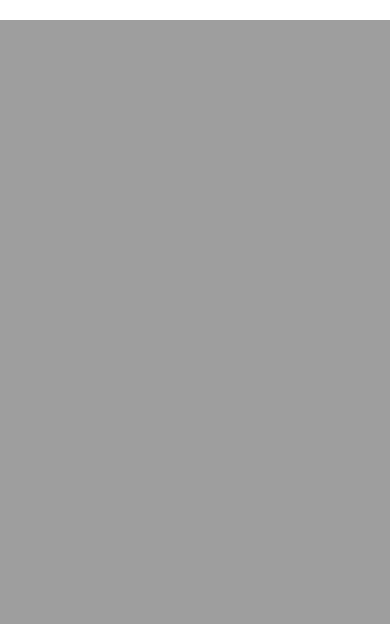
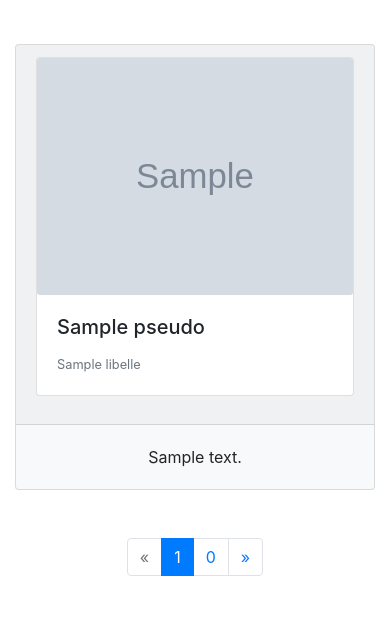
Before and after one commit to TomRobette/SICARIAT, a PHP site: template src/vue/article.html.twig in a window 390 px wide. Shown: the part 952-1576 px from the top of the page. Before the commit the page ends 972 px from the top, so only its background shows below. Run offline with PHP 8.4, Linux system fonts and the light colour scheme; the template is opened without the code that fills it: most values are stand-ins (such as "Sample title", 1, 10 or a date in 2020); grey boxes marked "Sample" are stand-in pictures; some libraries are stand-ins or nearby versions.

Commit message:
SICARIAT-0.1.8

```diff
--- a/src/vue/article.html.twig
+++ b/src/vue/article.html.twig
@@ -5,7 +5,7 @@
 {% block contenu %}
 
 <br>
-<div class="card bg-light mb-3" style="max-width: 600px;">
+<div class="card bg-light mb-3" style="max-width: 1200px;">
     <div class="card-header">
         <div class="card mb-3" style="max-width: 540px;">
         <div class="row no-gutters">
@@ -30,6 +30,66 @@
 </div>
 
     <br>
+    {% if session.login is defined%}
+    <div class="card bg-light mb-3" style="max-width: 1200px;">
+        <div class="row justify-content-center">
+            <form method="POST" action="index.php?page=article&id={{form['article'].idArticle}}&nopage=0" class="col-xl-4 col-sm-8" enctype="multipart/form-data">
 
+                <div class="form-group">
+                    <label for="inputContenu">Votre réponse :</label>
+                    <input type="text" name="inputContenu" class="form-control" id="inputContenu" placeholder="">
+                </div>
 
+                <button type="submit" name="btPoster" id="btPoster" class="btn btn-primary">Poster</button>
+            </form>
+        </div>
+    </div>
+
+    {% endif %}
+
+    <br>
+
+    {% for reply in liste %}
+<div class="card bg-light mb-3" style="max-width: 1200px;">
+    <div class="card-header">
+        <div class="card mb-3" style="max-width: 540px;">
+        <div class="row no-gutters">
+            <div class="col-md-4">
+                <img src="images/{{reply.photo}}" class="card-img" alt="...">
+            </div>
+            <div class="col-md-8">
+                <div class="card-body">
+                    <h5 class="card-title">{{reply.pseudo}}</h5>
+                        <p class="card-text"><small class="text-muted">{{reply.libelle}}</small></p>
+                </div>
+            </div>
+        </div>
+    </div>
+    </div>
+    <div class="card-body">
+        <div class="row justify-content-center">
+            {{reply.contenu}}
+        </div>
+    </div>
+</div>
+    {% endfor %}
+
+{% set nb = form.nbpages %}
+    <nav aria-label="Page navigation">
+        <ul class="pagination justify-content-center m-4 p-4">
+            <li class="page-item {% if form.nopage == 0 %}disabled{% endif %}">
+                <a class="page-link" href="index.php?page=article&id={{form['article'].idArticle}}&nopage={{ 0 }}" aria-label="Previous">
+                    <span aria-hidden="true">&laquo;</span>
+                </a>
+            </li>
+            {% for i in 1..nb %}
+                <li class="page-item {% if i ==form.nopage +1 %} active{% endif %}"><a class="page-link" href="index.php?page=article&id={{form['article'].idArticle}}&nopage={{ i-1 }}">{{ i }}<span class="sronly"></span></a></li>
+            {% endfor %}
+            <li class="page-item {% if form.nopage == form.nbpages-1 %}disabled{% endif %}">
+                <a class="page-link" href="index.php?page=article&id={{form['article'].idArticle}}&nopage={{ nb-1 }}" aria-label="Next" >
+                    <span aria-hidden="true">&raquo;</span>
+                </a>
+            </li>
+        </ul>
+    </nav>
 {% endblock %}
```
Also changed, not shown: src/controleur/articleControleur.php (+21 -1 lines), src/modele/class_article.php (+48 -1 lines).
